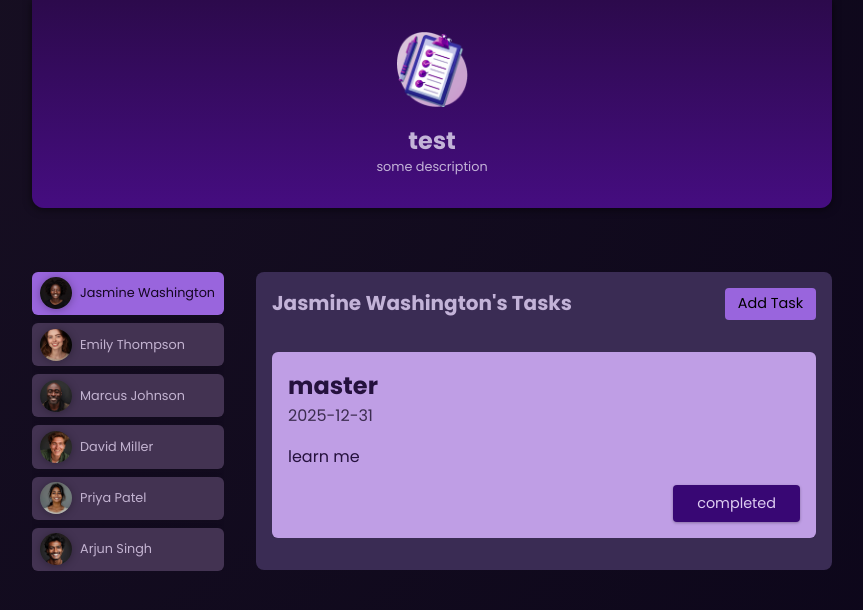
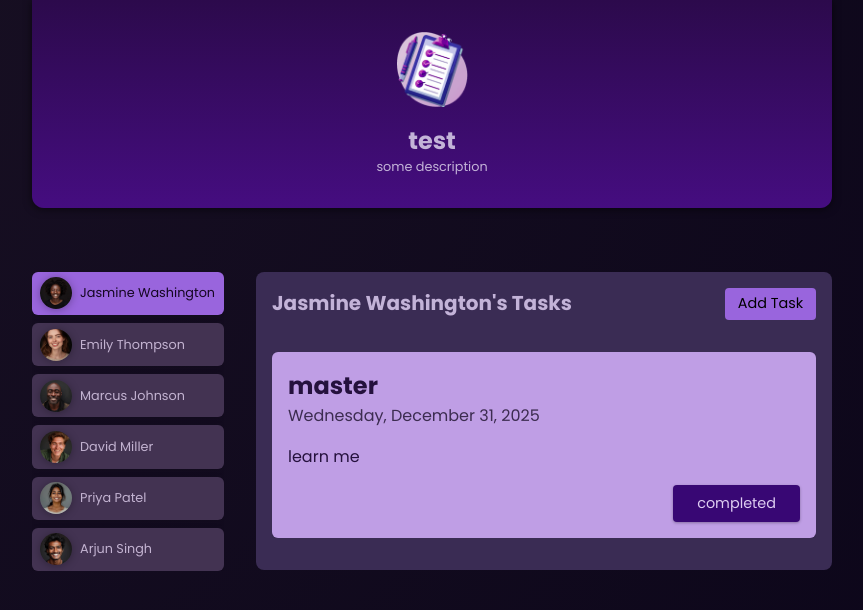
Before and after one commit to 4LIR3Z4/angular-first-app, an Angular app: page / in a window 1280 px wide. Both pictures are taken after a click on the button "Jasmine Washington". Shown: the top 610 px of the page, without its empty margins (208-1071 px from the left). Built offline with nearby package versions, Linux system fonts and the light colour scheme.

Commit message:
using pipes for formatin DueDate of a task

```diff
--- a/src/app/tasks/task/task.component.html
+++ b/src/app/tasks/task/task.component.html
@@ -1,7 +1,7 @@
 <app-card>
   <article>
     <h2>{{ task().title }}</h2>
-    <time>{{ task().dueDate}}</time>
+    <time>{{ task().dueDate | date:'fullDate'}}</time>
     <p>{{ task().summary }}</p>
     <p class="actions">
       <button (click)="onCompleteTask()">completed</button>
--- a/src/app/tasks/task/task.component.ts
+++ b/src/app/tasks/task/task.component.ts
@@ -1,10 +1,10 @@
 import { Component, input, output } from '@angular/core';
 import { task } from './task.model';
-import { CardComponent } from "../../ui/card/card.component";
-
+import { CardComponent } from '../../ui/card/card.component';
+import { DatePipe } from '@angular/common';
 @Component({
   selector: 'app-task',
-  imports: [CardComponent],
+  imports: [CardComponent, DatePipe],
   templateUrl: './task.component.html',
   styleUrl: './task.component.css',
 })
```
